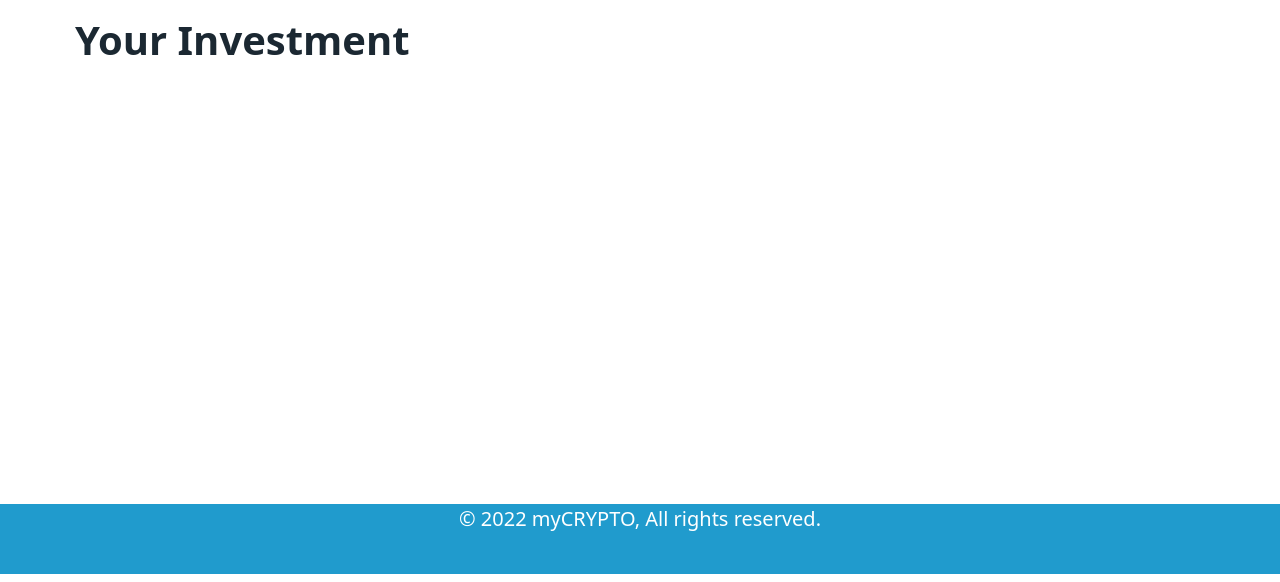
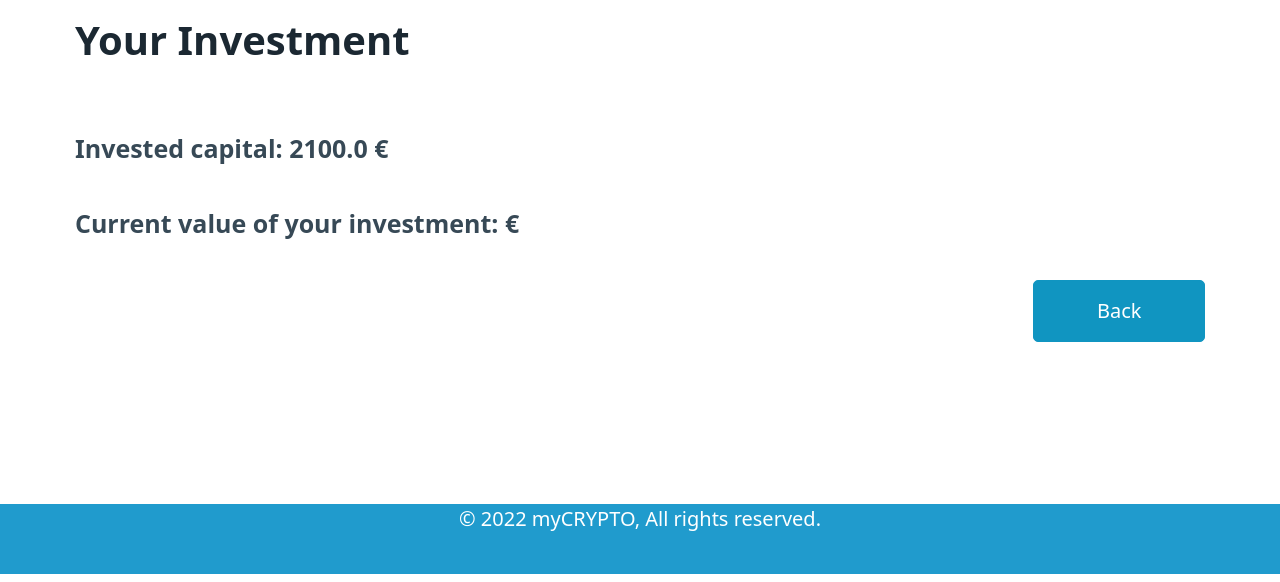
Before and after one commit to alimarchi/myCRYPTO, a Flask app: page /status in a window 1280 px wide. Shown: the part 218-800 px from the top of the page. Run offline with Flask 2, Linux system fonts and the light colour scheme; data comes from the database, SQL or seed files in the repository; both versions use the stored data as it was after the commit; data that the repository does not hold is empty.

Commit message:
Status page completed

```diff
--- a/mycrypto/models.py
+++ b/mycrypto/models.py
@@ -29,31 +29,33 @@ class DataHandle:
         con.commit()
         con.close()
 
-    def prueba(self):
-        con = sqlite3.connect("data/prueba.db")
+    def get_euro_invested(self):
+        con = sqlite3.connect("data/all_transactions.db")
         cur = con.cursor()
 
         cur.execute("""
-                    SELECT DISTINCT moneda_to, SUM(cantidad_to)
-                    FROM Prueba
-                    GROUP BY moneda_to
+                    SELECT coin_from, SUM(quantity_from)
+                    FROM transactions
+                    WHERE coin_from = 'EUR'
+                    GROUP BY coin_from
                     """
         )
 
-        return cur.fetchall()
+        return cur.fetchone()
 
-    def prueba_2(self):
-        con = sqlite3.connect("data/prueba.db")
+    def get_euro_to(self):
+        con = sqlite3.connect("data/all_transactions.db")
         cur = con.cursor()
 
         cur.execute("""
-                    SELECT DISTINCT moneda_from, SUM(cantidad_from)
-                    FROM Prueba
-                    GROUP BY moneda_from
+                    SELECT coin_to, SUM(quantity_to)
+                    FROM transactions
+                    WHERE coin_to = 'EUR'
+                    GROUP BY coin_to
                     """
         )
 
-        return cur.fetchall()
+        return cur.fetchone()
 
     def get_wallet(self):
         con = sqlite3.connect("data/all_transactions.db")
--- a/mycrypto/routes.py
+++ b/mycrypto/routes.py
@@ -36,6 +36,22 @@ def validate_quantity(form, coin_from_selected, quantity_selected):
     except sqlite3.Error as sqlerror:
             flash("An internal error occurred. Please try again later.")
             return render_template("purchase.html", myform=form)
+
+def cripto_value():
+    try:
+        data_manager = DataHandle()
+        wallet = dict(data_manager.get_wallet())
+        euro = "EUR"
+        total = 0
+        for cripto, value in wallet.items():
+            api = CriptoConvert(cripto, euro, value)
+            #print("La cripto es", cripto, "se cambia por", euro, "la cantidad es", value, "y el total es", api.get_conversion())
+            total += api.get_conversion()
+
+        return total
+    except APIError:
+        flash("The service is currently unavailable, please try again later.")
+        render_template ("status.html", invested_euro=0, investment_value=0)
 
 @app.route("/")
 def start():
@@ -103,4 +119,18 @@ def purchase():
 
 @app.route("/status")
 def status():
-    return render_template ("status.html")
+    try:
+        data_manager = DataHandle()
+        invested_euro = data_manager.get_euro_invested()[1]
+        euro_balance = data_manager.get_euro_to()[1] - data_manager.get_euro_invested()[1]
+        total_cripto_value = cripto_value()
+        current_value = invested_euro + euro_balance + total_cripto_value
+        print(euro_balance)
+        print(data_manager.get_euro_to()[1])
+        print("El valor en euro de las criptos es: ", total_cripto_value)
+        invested_capital = "{} €".format(invested_euro)
+        current_investment = "{} €".format(current_value)
+        return render_template ("status.html", invested_euro=invested_capital, investment_value= current_investment)
+    except:
+        flash("The service is currently unavailable, please try again later.")
+        return render_template ("status.html", invested_euro=0, investment_value=0)
--- a/mycrypto/templates/status.html
+++ b/mycrypto/templates/status.html
@@ -5,7 +5,20 @@
 {% endblock %}
 
 {% block main %}
-<div class="content">
-    <h1 class="has-text-centered">Your Investment</h1>
-</div>
+    <h1>Your Investment</h1>
+    <div class="container">
+        <h4>Invested capital: {{ invested_euro }}</h4>
+        <h4>Current value of your investment: {{ investment_value }}</h4>
+    </div>
+
+    <div class="grid">
+        <div></div>
+        <div></div>
+        <div></div>
+        <div></div>
+        <div></div>
+        <a href="/" role="button" >Back</a>
+
+    </div>
+
 {% endblock %}
```
Also changed, not shown: data/all_transactions.db.
